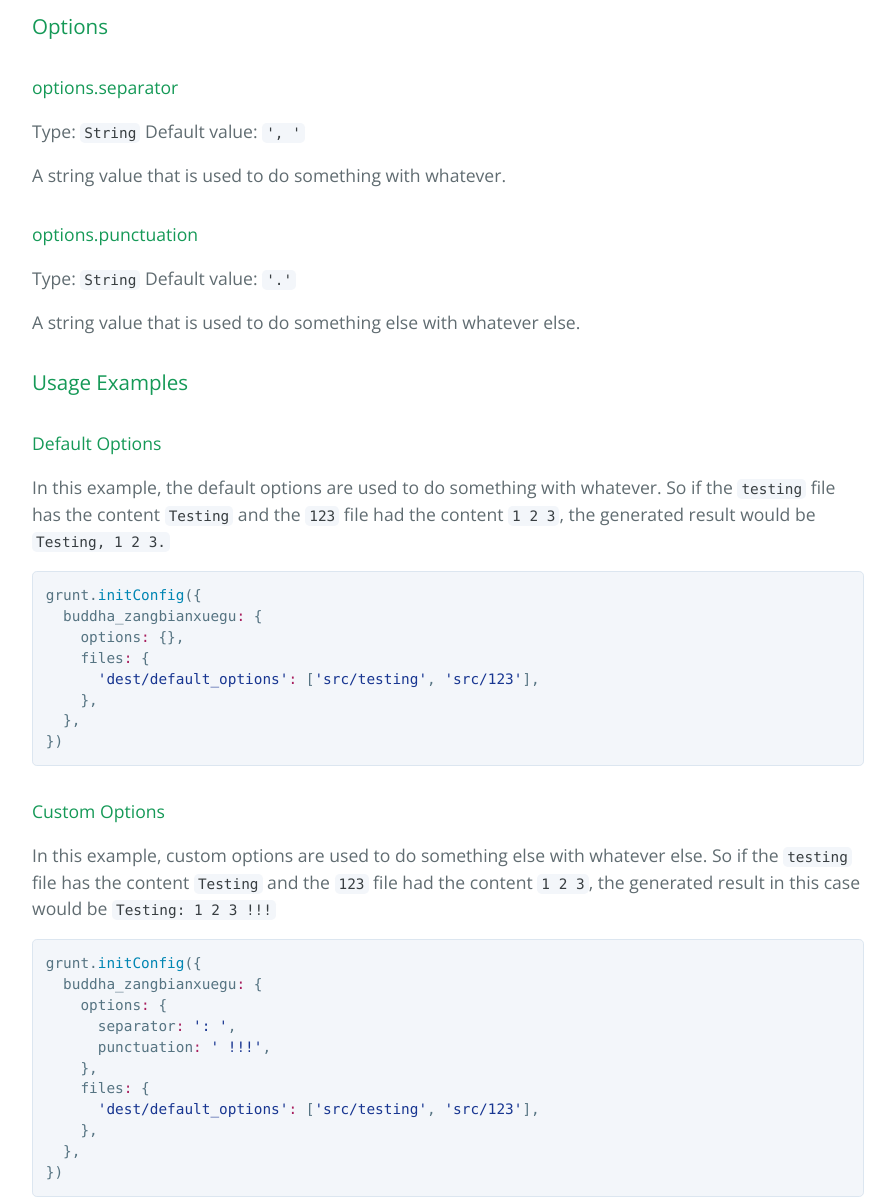
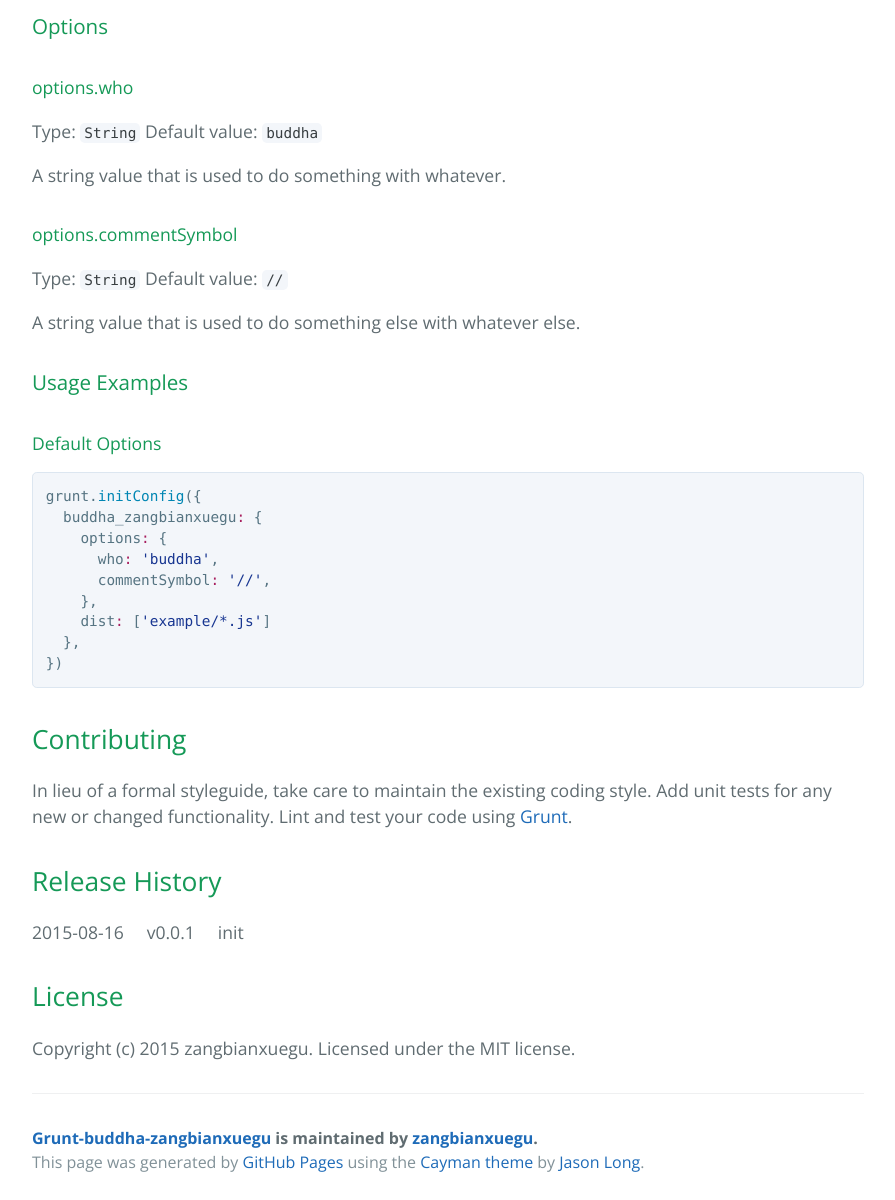
Before and after one commit to zangbianxuegu/grunt-buddha-zangbianxuegu, a plain HTML site: page index.html in a window 1280 px wide. Shown: the part 1380-2580 px from the top of the page, without its empty margins (192-1087 px from the left). Drawn offline with nearby package versions, Linux system fonts and the light colour scheme.

```diff
--- a/index.html
+++ b/index.html
@@ -62,18 +62,18 @@
 <a id="options" class="anchor" href="#options" aria-hidden="true"><span class="octicon octicon-link"></span></a>Options</h3>
 
 <h4>
-<a id="optionsseparator" class="anchor" href="#optionsseparator" aria-hidden="true"><span class="octicon octicon-link"></span></a>options.separator</h4>
+<a id="optionswho" class="anchor" href="#optionswho" aria-hidden="true"><span class="octicon octicon-link"></span></a>options.who</h4>
 
 <p>Type: <code>String</code>
-Default value: <code>',  '</code></p>
+Default value: <code>buddha</code></p>
 
 <p>A string value that is used to do something with whatever.</p>
 
 <h4>
-<a id="optionspunctuation" class="anchor" href="#optionspunctuation" aria-hidden="true"><span class="octicon octicon-link"></span></a>options.punctuation</h4>
+<a id="optionscommentsymbol" class="anchor" href="#optionscommentsymbol" aria-hidden="true"><span class="octicon octicon-link"></span></a>options.commentSymbol</h4>
 
 <p>Type: <code>String</code>
-Default value: <code>'.'</code></p>
+Default value: <code>//</code></p>
 
 <p>A string value that is used to do something else with whatever else.</p>
 
@@ -83,31 +83,13 @@
 <h4>
 <a id="default-options" class="anchor" href="#default-options" aria-hidden="true"><span class="octicon octicon-link"></span></a>Default Options</h4>
 
-<p>In this example, the default options are used to do something with whatever. So if the <code>testing</code> file has the content <code>Testing</code> and the <code>123</code> file had the content <code>1 2 3</code>, the generated result would be <code>Testing, 1 2 3.</code></p>
-
-<div class="highlight highlight-js"><pre>grunt.<span class="pl-c1">initConfig</span>({
-  buddha_zangbianxuegu<span class="pl-k">:</span> {
-    options<span class="pl-k">:</span> {},
-    files<span class="pl-k">:</span> {
-      <span class="pl-s"><span class="pl-pds">'</span>dest/default_options<span class="pl-pds">'</span></span><span class="pl-k">:</span> [<span class="pl-s"><span class="pl-pds">'</span>src/testing<span class="pl-pds">'</span></span>, <span class="pl-s"><span class="pl-pds">'</span>src/123<span class="pl-pds">'</span></span>],
-    },
-  },
-})</pre></div>
-
-<h4>
-<a id="custom-options" class="anchor" href="#custom-options" aria-hidden="true"><span class="octicon octicon-link"></span></a>Custom Options</h4>
-
-<p>In this example, custom options are used to do something else with whatever else. So if the <code>testing</code> file has the content <code>Testing</code> and the <code>123</code> file had the content <code>1 2 3</code>, the generated result in this case would be <code>Testing: 1 2 3 !!!</code></p>
-
 <div class="highlight highlight-js"><pre>grunt.<span class="pl-c1">initConfig</span>({
   buddha_zangbianxuegu<span class="pl-k">:</span> {
     options<span class="pl-k">:</span> {
-      separator<span class="pl-k">:</span> <span class="pl-s"><span class="pl-pds">'</span>: <span class="pl-pds">'</span></span>,
-      punctuation<span class="pl-k">:</span> <span class="pl-s"><span class="pl-pds">'</span> !!!<span class="pl-pds">'</span></span>,
+      who<span class="pl-k">:</span> <span class="pl-s"><span class="pl-pds">'</span>buddha<span class="pl-pds">'</span></span>,
+      commentSymbol<span class="pl-k">:</span> <span class="pl-s"><span class="pl-pds">'</span>//<span class="pl-pds">'</span></span>,
     },
-    files<span class="pl-k">:</span> {
-      <span class="pl-s"><span class="pl-pds">'</span>dest/default_options<span class="pl-pds">'</span></span><span class="pl-k">:</span> [<span class="pl-s"><span class="pl-pds">'</span>src/testing<span class="pl-pds">'</span></span>, <span class="pl-s"><span class="pl-pds">'</span>src/123<span class="pl-pds">'</span></span>],
-    },
+    dist<span class="pl-k">:</span> [<span class="pl-s"><span class="pl-pds">'</span>example/*.js<span class="pl-pds">'</span></span>]
   },
 })</pre></div>
 
@@ -119,7 +101,7 @@
 <h2>
 <a id="release-history" class="anchor" href="#release-history" aria-hidden="true"><span class="octicon octicon-link"></span></a>Release History</h2>
 
-<p><em>(Nothing yet)</em></p>
+<p>2015-08-16     v0.0.1     init</p>
 
 <h2>
 <a id="license" class="anchor" href="#license" aria-hidden="true"><span class="octicon octicon-link"></span></a>License</h2>
```
Also changed, not shown: params.json (+1 -1 lines).
